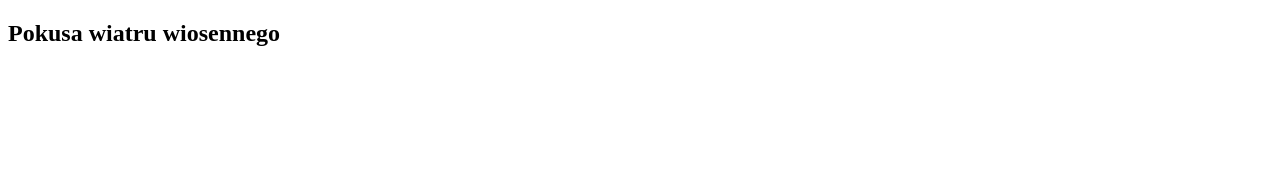
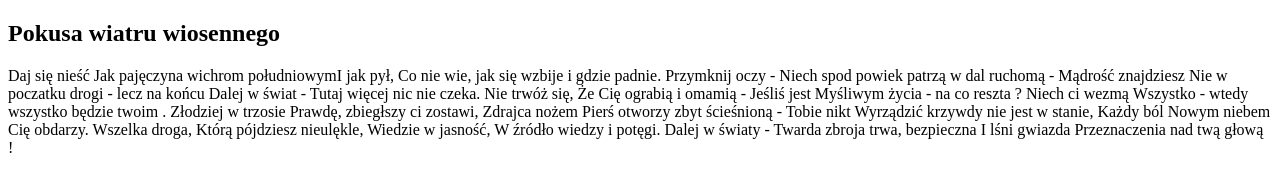
Before and after one commit to ewelinaMaz/nauka-gita, a plain HTML site: page index.html in a window 1280 px wide. Drawn offline with Linux system fonts and the light colour scheme.

Commit message:
Add section-article in html

```diff
--- a/index.html
+++ b/index.html
@@ -11,5 +11,10 @@
         <h1> Pokusa wiatru wiosennego </h1>
         </div>
       </section>
+      <section class="article">
+        <div class="container">
+          <p>Daj się nieść Jak pajęczyna wichrom południowymI jak pył, Co nie wie, jak się wzbije i gdzie padnie. Przymknij oczy - Niech spod powiek patrzą w dal ruchomą - Mądrość znajdziesz Nie w poczatku drogi - lecz na końcu Dalej w świat - Tutaj więcej nic nie czeka. Nie trwóż się, Że Cię ograbią i omamią - Jeśliś jest Myśliwym życia - na co reszta ? Niech ci wezmą Wszystko - wtedy wszystko będzie twoim . Złodziej w trzosie Prawdę, zbiegłszy ci zostawi, Zdrajca nożem Pierś otworzy zbyt ścieśnioną - Tobie nikt Wyrządzić krzywdy nie jest w stanie, Każdy ból Nowym niebem Cię obdarzy. Wszelka droga, Którą pójdziesz nieulękle, Wiedzie w jasność, W źródło wiedzy i potęgi. Dalej w światy - Twarda zbroja trwa, bezpieczna I lśni gwiazda Przeznaczenia nad twą głową !</p>
+        </div>
+      </section>
     </body>
 </html>
```
Also changed, not shown: 1 other file.
